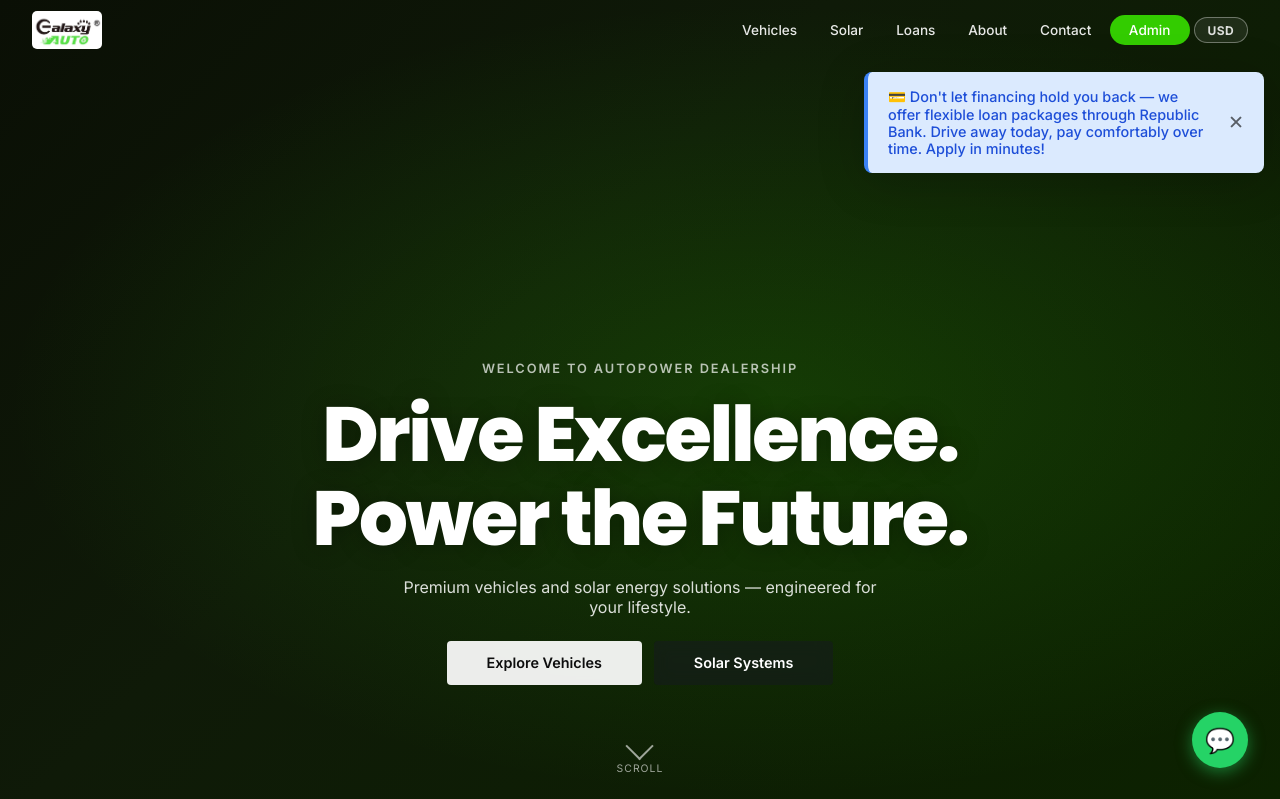
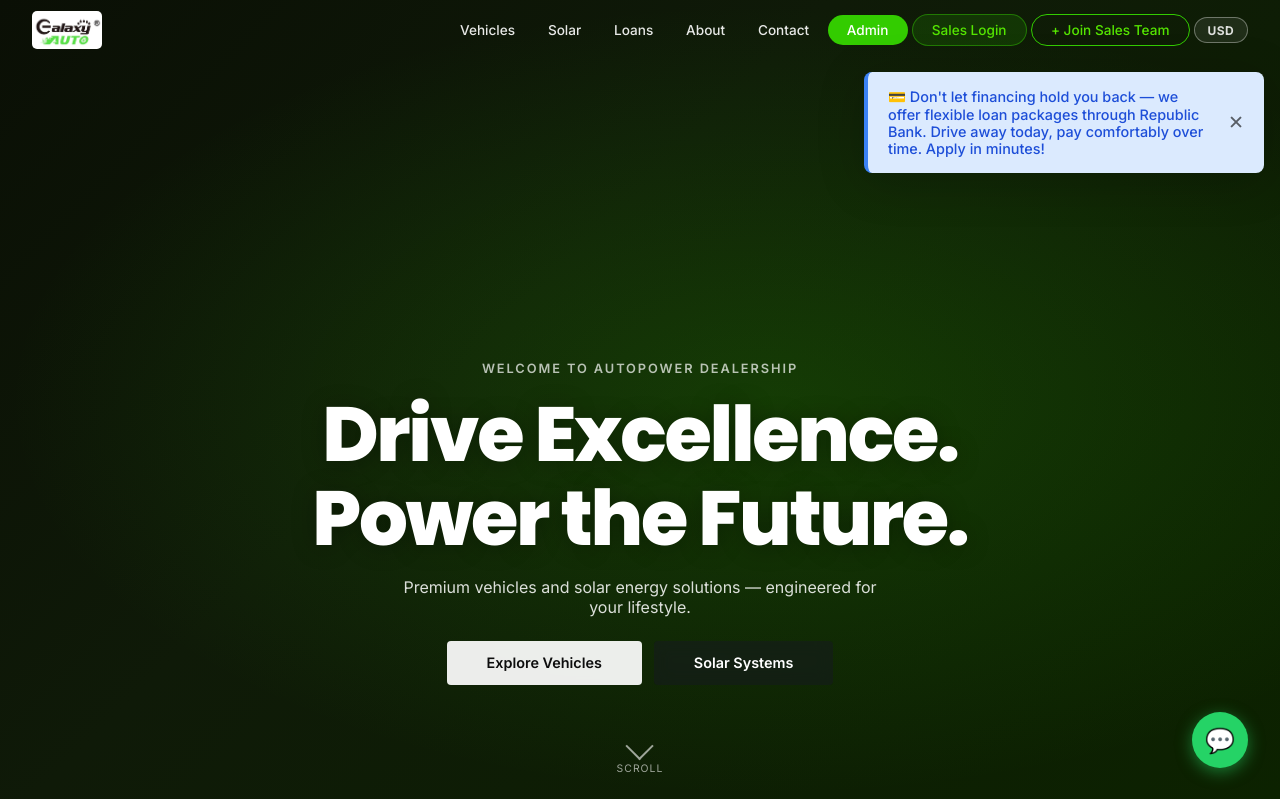
Before and after one commit to KofiBusia/Chinese-Vehicles, a Flask app: page / in a window 1280 px wide. Shown: the top 799 px of the page. Run offline with Flask 3, Linux system fonts and the light colour scheme.

Commit message:
Add Sales Login and Join Sales Team links to nav, mobile menu and footer

```diff
--- a/templates/base.html
+++ b/templates/base.html
@@ -68,6 +68,8 @@
       <a href="{{ url_for('about') }}" class="nav-link {% if request.endpoint == 'about' %}active{% endif %}">About</a>
       <a href="{{ url_for('contact') }}" class="nav-link {% if request.endpoint == 'contact' %}active{% endif %}">Contact</a>
       <a href="{{ url_for('admin_dashboard') }}" class="nav-link nav-cta">Admin</a>
+      <a href="{{ url_for('sales_login') }}" class="nav-link nav-cta" style="background:rgba(51,204,0,.15);color:#55E600!important;border:1.5px solid rgba(51,204,0,.45);" onmouseover="this.style.background='rgba(51,204,0,.28)'" onmouseout="this.style.background='rgba(51,204,0,.15)'">Sales Login</a>
+      <a href="{{ url_for('sales_register') }}" class="nav-link nav-cta" style="background:transparent;color:#55E600!important;border:1.5px solid #33CC00;" onmouseover="this.style.background='rgba(51,204,0,.15)'" onmouseout="this.style.background='transparent'">+ Join Sales Team</a>
       <button id="currencyToggle" title="Switch currency display"
               style="padding:.3rem .8rem;border:1.5px solid rgba(255,255,255,.35);border-radius:20px;background:rgba(255,255,255,.08);color:rgba(255,255,255,.85);font-size:.75rem;font-weight:700;cursor:pointer;letter-spacing:.04em;transition:all .2s;white-space:nowrap;">
         GH₵
@@ -89,6 +91,8 @@
   <a href="{{ url_for('about') }}"    class="nav-link">About</a>
   <a href="{{ url_for('contact') }}"  class="nav-link">Contact</a>
   <a href="{{ url_for('admin_dashboard') }}" class="nav-link" style="color:var(--blue-light)">Admin Panel →</a>
+  <a href="{{ url_for('sales_login') }}" class="nav-link" style="color:#55E600;">Sales Login →</a>
+  <a href="{{ url_for('sales_register') }}" class="nav-link" style="color:#33CC00;font-weight:700;">+ Join Sales Team</a>
 </div>
 
 <!-- Flash messages -->
@@ -149,6 +153,8 @@
           <li><a href="{{ url_for('loan') }}">Loans</a></li>
           <li><a href="{{ url_for('contact') }}">Contact Us</a></li>
           <li><a href="{{ url_for('admin_login') }}">Admin Login</a></li>
+          <li><a href="{{ url_for('sales_login') }}">Sales Login</a></li>
+          <li><a href="{{ url_for('sales_register') }}">Join Sales Team</a></li>
         </ul>
       </div>
       <div class="footer-col">
```
